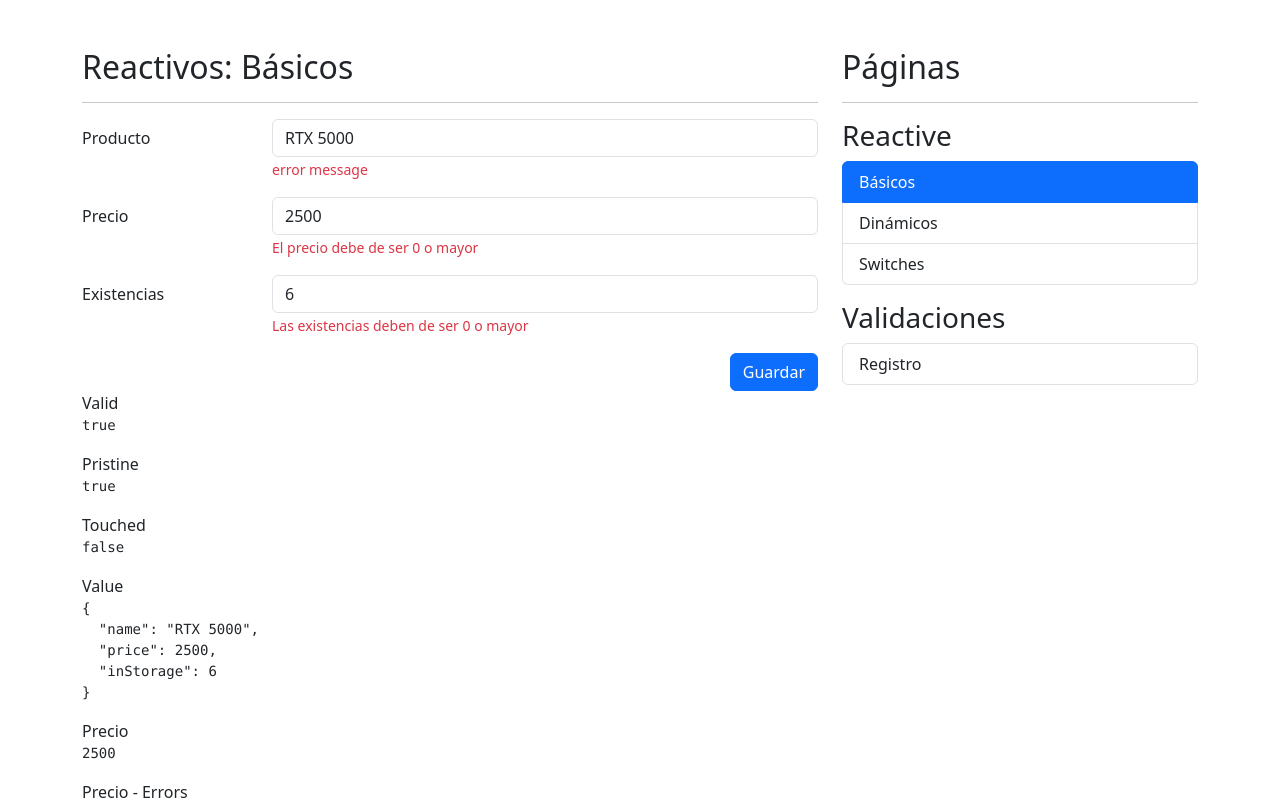
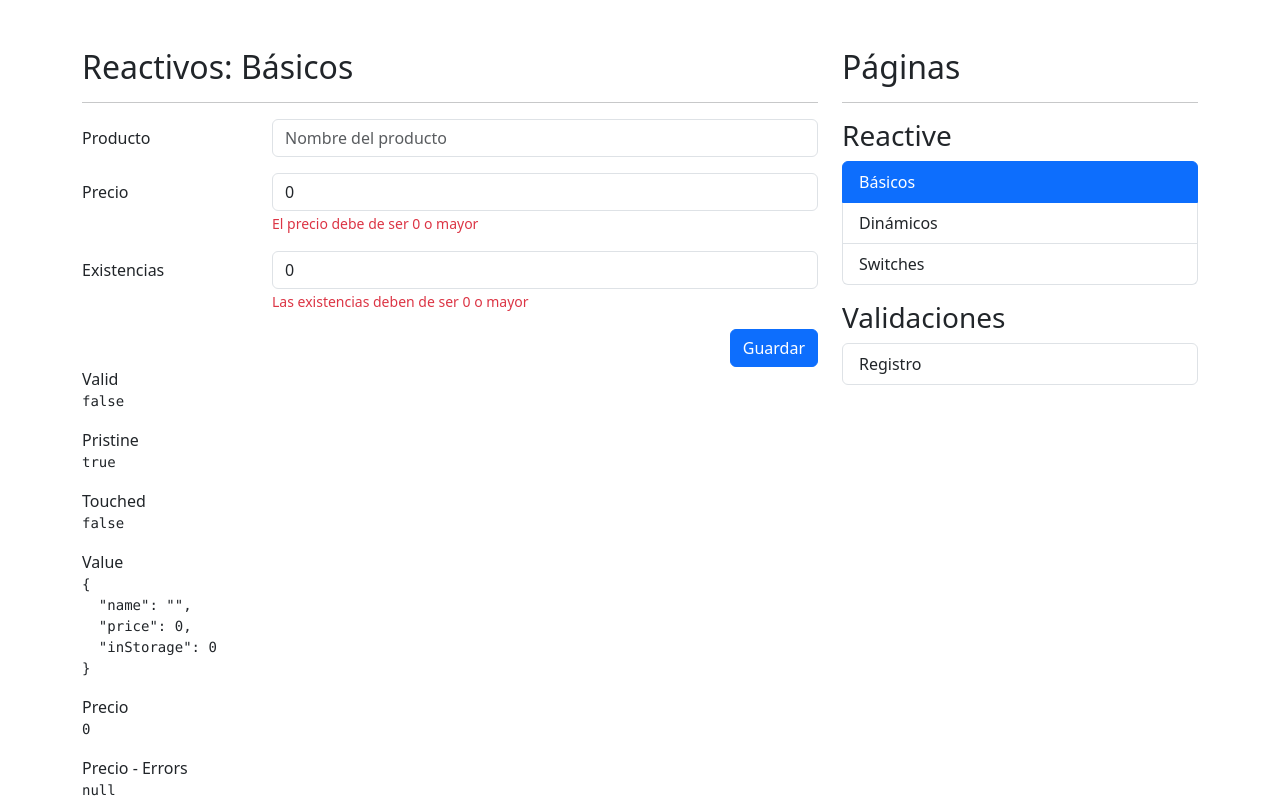
Before and after one commit to felimera/angular-forms, an Angular app: page /reactive/basic in a window 1280 px wide. Shown: the top 800 px of the page. Built offline with nearby package versions, Linux system fonts and the light colour scheme.

Commit message:
developer : Mostrar errores de validacion en pantalla.

```diff
--- a/src/app/reactive/pages/basic-page/basic-page.component.html
+++ b/src/app/reactive/pages/basic-page/basic-page.component.html
@@ -13,9 +13,15 @@
 
           <input type="text" class="form-control" formControlName="name" placeholder="Nombre del producto">
 
-          <span class="form-text text-danger">
+          <span *ngIf="myForm.controls['name'].getError('required') && myForm.controls['name'].touched"
+            class="form-text text-danger">
             <!-- Debe de ser de 3 letras -->
-            error message
+            Este campo es requerido
+          </span>
+          <span *ngIf="myForm.controls['name'].getError('minlength') && myForm.controls['name'].touched"
+            class="form-text text-danger">
+            <!-- Debe de ser de 3 letras -->
+            Este campo requere minimo 3 letras
           </span>
         </div>
       </div>
--- a/src/app/reactive/pages/basic-page/basic-page.component.ts
+++ b/src/app/reactive/pages/basic-page/basic-page.component.ts
@@ -28,12 +28,15 @@
   constructor(private fb: FormBuilder) { }
 
   ngOnInit(): void {
-    this.myForm.reset(rtx5090);
+    // this.myForm.reset(rtx5090);
   }
 
   onSave(): void {
 
-    if (this.myForm.invalid) return;
+    if (this.myForm.invalid) {
+      this.myForm.markAllAsTouched();
+      return;
+    }
 
     console.log('this.myForm.value', this.myForm.value);
   }
```
